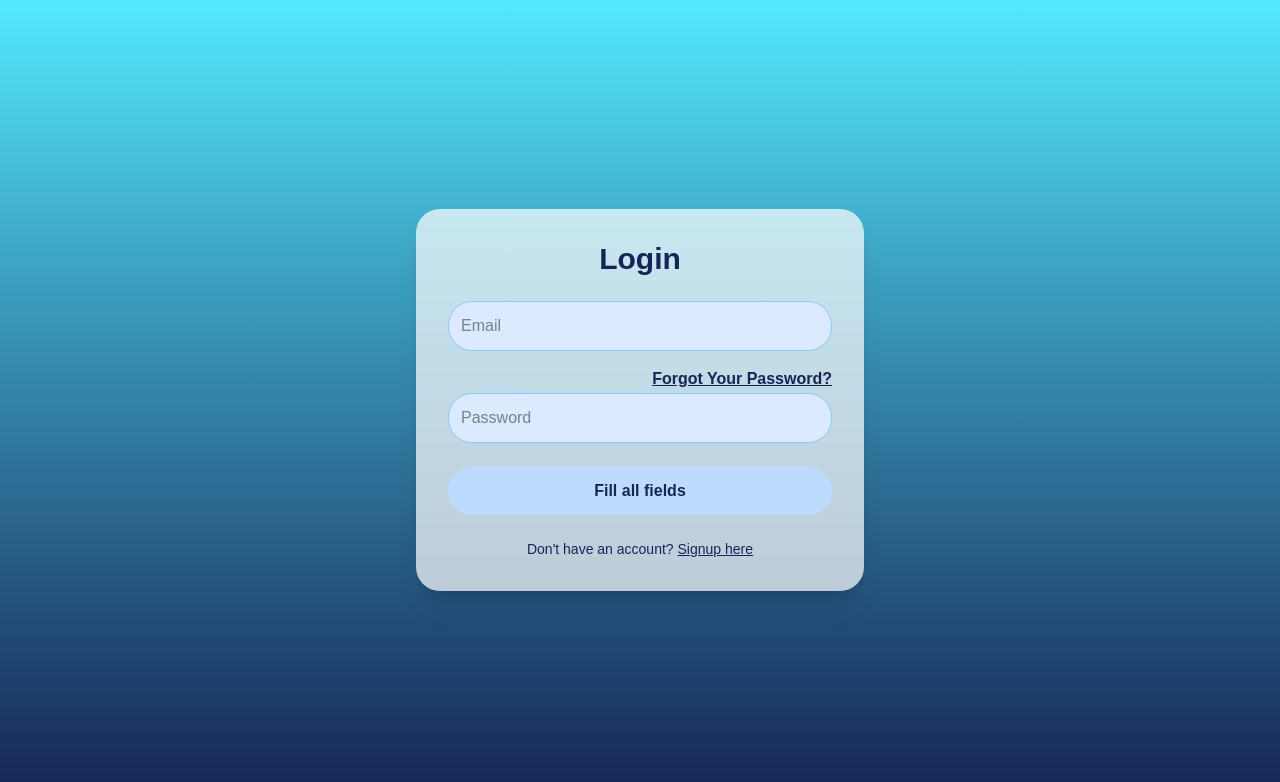
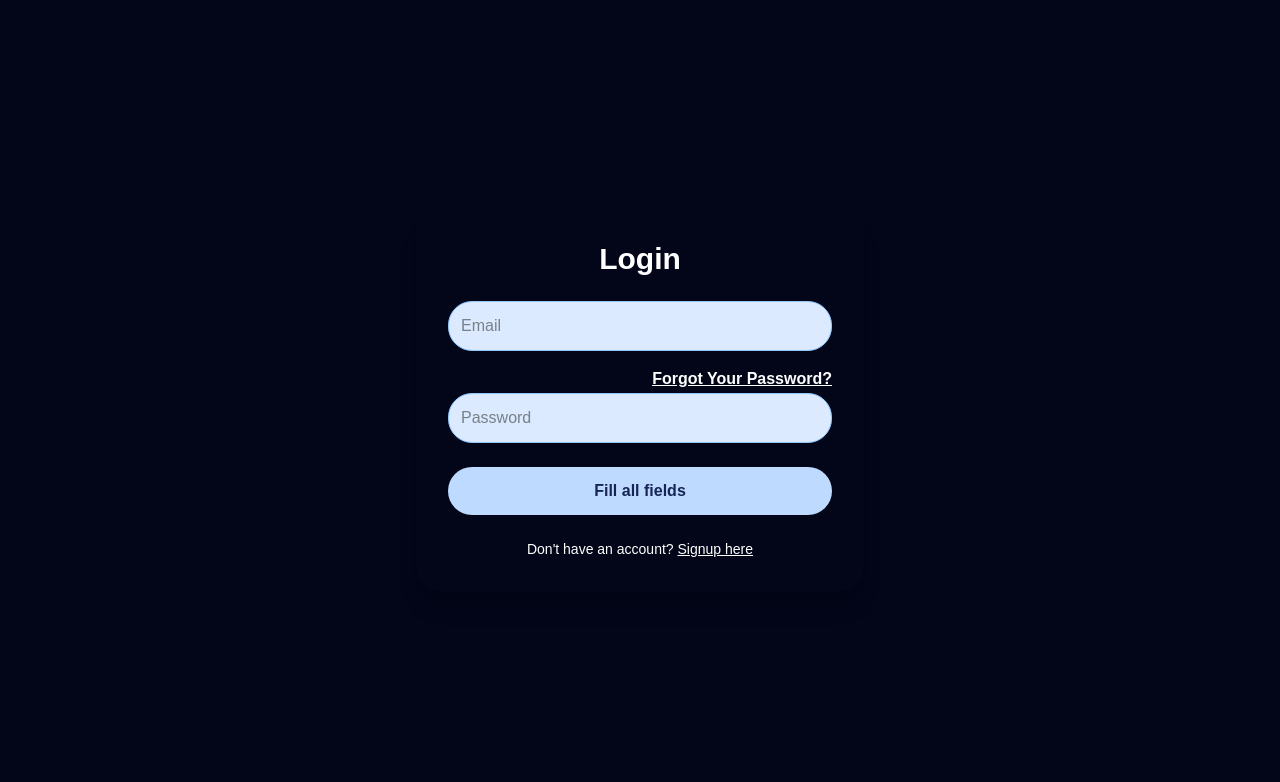
Before and after one commit to Namratha-bit96/NextJs-Auth, a Next.js app: page /login in a window 1280 px wide. Shown: the top 782 px of the page. Built offline with nearby package versions, Linux system fonts and the light colour scheme.

Commit message:
changes made for login page

```diff
--- a/src/app/login/page.tsx
+++ b/src/app/login/page.tsx
@@ -38,9 +38,9 @@ export default function LoginPage() {
   }, [user]);
 
   return (
-    <main className="min-h-screen flex items-center justify-center bg-gradient-to-b from-cyan-300 to-blue-950 px-4 py-10">
-      <div className="w-full max-w-md bg-white/70 p-8 rounded-3xl shadow-xl">
-        <h1 className="  text-3xl text-center font-bold text-blue-950 mb-6">
+    <main className="min-h-screen flex items-center justify-center bg-slate-950 px-4 py-10">
+      <div className="w-full max-w-md bg-cyan/70 p-8 rounded-3xl shadow-xl">
+        <h1 className="  text-3xl text-center font-bold text-white mb-6">
           Login
         </h1>
 
@@ -55,7 +55,7 @@ export default function LoginPage() {
          <div className="w-full flex justify-end">
   <Link
     href="/reset-password"
-    className="text-blue-950 underline font-bold mb-0.5"
+    className="text-white underline font-bold mb-0.5"
   >
     Forgot Your Password?
   </Link>
@@ -85,9 +85,9 @@ export default function LoginPage() {
           {buttonDisabled ? "Fill all fields" : loading ? "Processing..." : "Login"}
         </button>
 
-        <p className="mt-6 text-center text-sm text-blue-950">
+        <p className="mt-6 text-center text-sm text-white">
           Don't have an account?{" "}
-          <Link href="/signup" className="underline text-blue-950 hover:text-blue-800">
+          <Link href="/signup" className="underline text-white hover:text-cyan-400">
             Signup here
           </Link>
         </p>
--- a/src/app/products/page.tsx
+++ b/src/app/products/page.tsx
@@ -42,6 +42,7 @@ export default function ProductsPage() {
   return (
   <main className="flex flex-col bg-slate-950 min-h-screen rounded-1xl p-4">
         <FocusCards cards={cards} />
+
       </main>
   );
 }
```
